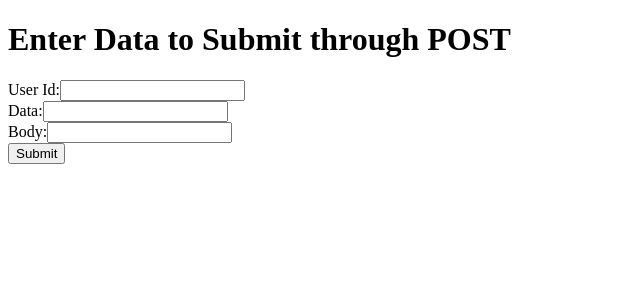
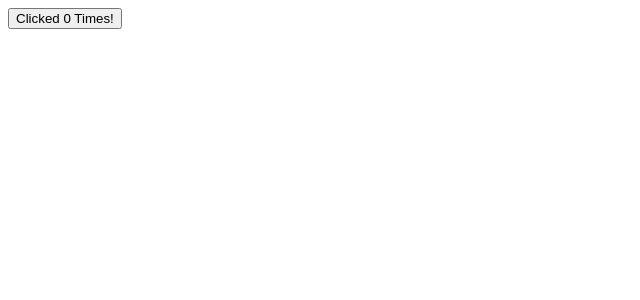
Before and after one commit to MrTwinkleSharma/Full-Stack-React, a React (Create React App) app in the folder tut-app/: page / in a window 1280 px wide. Shown: the top 300 px of the page, without its empty margins (0-640 px from the left). Built offline with nearby package versions, Linux system fonts and the light colour scheme.

Commit message:
Hook Counter

```diff
--- a/tut-app/src/components/APICallDemo.jsx
+++ /dev/null
@@ -1,54 +0,0 @@
-import React, { Component } from 'react';
-import axios from 'axios';
-
-class APICallDemo extends Component {
-    constructor(props){
-        super(props);
-        this.state = {
-            userid:'',
-            data:'',
-            body:''
-        }
-    }
-    changeHandler = (e) => {
-        this.setState({
-            [e.target.name] : e.target.value
-        })
-    }
-    submitHandler = (e) => {
-        e.preventDefault();
-        console.log(this.state);
-        axios.post('https://jsonplaceholder.typicode.com/posts', this.state)
-        .then(response => {
-            console.log(response);
-        })
-        .catch(error=> {
-            console.log(error);
-        })
-    }
-
-
-    render(){
-
-    return <>
-    <h1>Enter Data to Submit through POST</h1>
-    <form onSubmit={this.submitHandler}>
-        <div>
-            User Id:
-            <input type="text" name='userid' value={this.state.userid} onChange={this.changeHandler}/>
-        </div>
-        <div>
-            Data:
-            <input type="text" name='data' value={this.state.data} onChange={this.changeHandler}/>
-        </div>
-        <div>
-            Body:
-            <input type="text" name='body'datavalue={this.state.body} onChange={this.changeHandler}/>
-        </div>
-    <button type="submit">Submit</button>
-    </form>
-    </>
-    }
-
-}
-export default APICallDemo;
--- a/tut-app/src/components/App.jsx
+++ b/tut-app/src/components/App.jsx
@@ -1,10 +1,9 @@
 import React, { Component } from 'react';
-import APICallDemo from './APICallDemo.jsx';
+import HookCounter from './HookCounter.jsx';
 
 class App extends Component {
     render(){
-    return <APICallDemo/>
+        return <HookCounter/>;
     }
-
 }
 export default App;
--- /dev/null
+++ b/tut-app/src/components/HookCounter.jsx
@@ -0,0 +1,12 @@
+import React, { useState } from 'react';
+
+
+function HookCounter () {
+    const [count, setCount] = useState(0);
+    return <>
+    <button onClick = {()=>setCount(count+1)}>Clicked {count} Times!</button>
+    </>
+}
+
+
+export default HookCounter;
```
